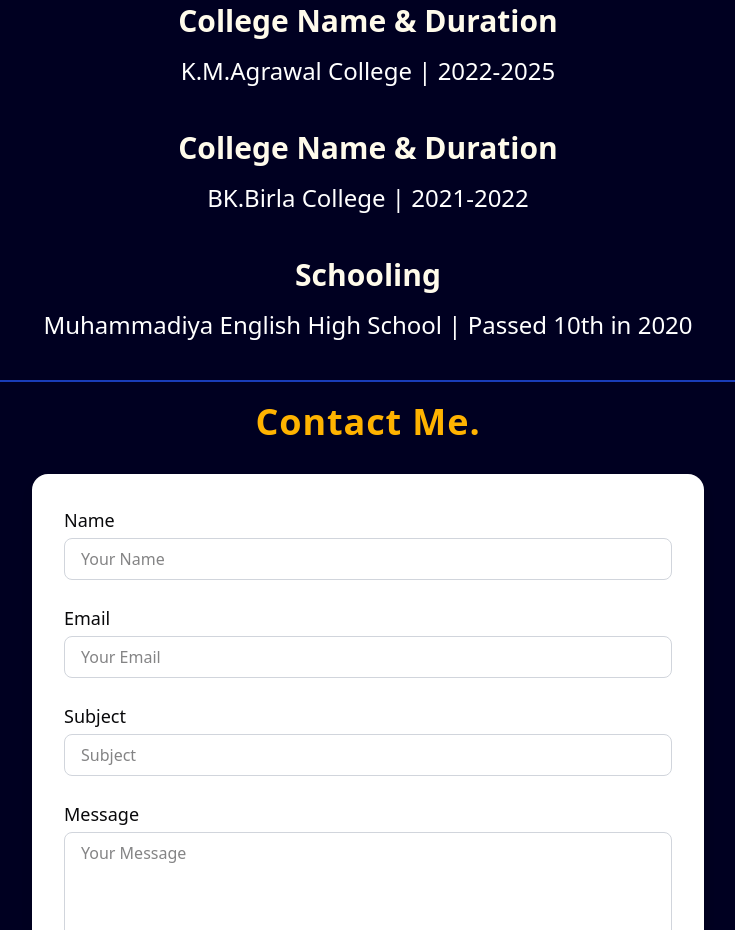
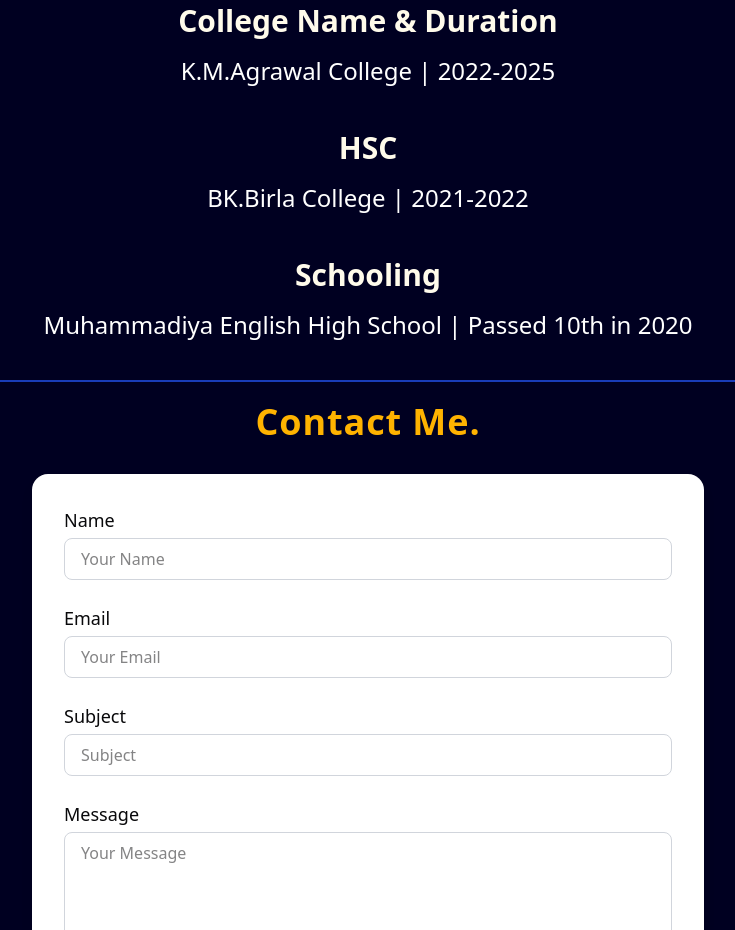
Before and after one commit to SahilPatel010/My-Portfolio, a website: page index.html in a window 1280 px wide. Shown: the part 2016-2946 px from the top of the page, without its empty margins (272-1007 px from the left). Drawn offline with nearby package versions, Linux system fonts and the light colour scheme.

Commit message:
portfolio CN

```diff
--- a/index.html
+++ b/index.html
@@ -128,7 +128,7 @@
       <span class="text-lg md:text-2xl text-text-amber-50font-light leading-relaxed flex mt-3">K.M.Agrawal College | 2022-2025</span>
 
 
-       <span class="text-xl md:text-3xl text-amber-50 font-bold flex mt-10">College Name & Duration</span>
+       <span class="text-xl md:text-3xl text-amber-50 font-bold flex mt-10">HSC</span>
       <span class="text-lg md:text-2xl text-text-amber-50font-light leading-relaxed flex mt-3">BK.Birla College | 2021-2022</span>
 
       <span class="text-xl md:text-3xl text-amber-50 font-bold flex mt-10">Schooling</span>
```
Also changed, not shown: output.css.
